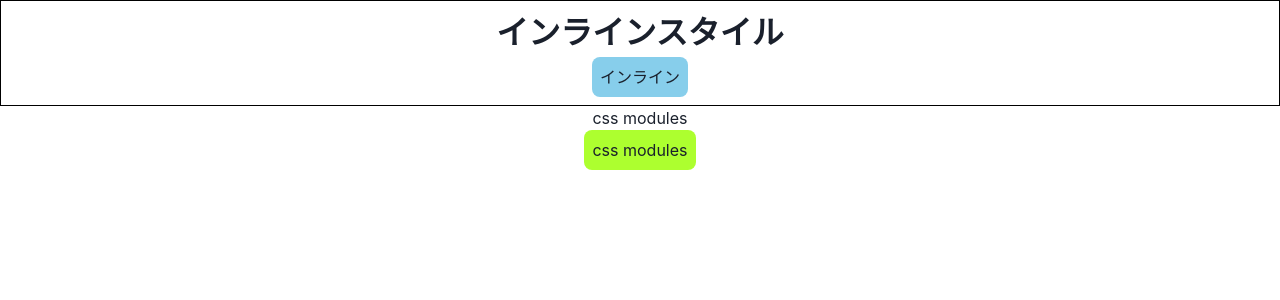
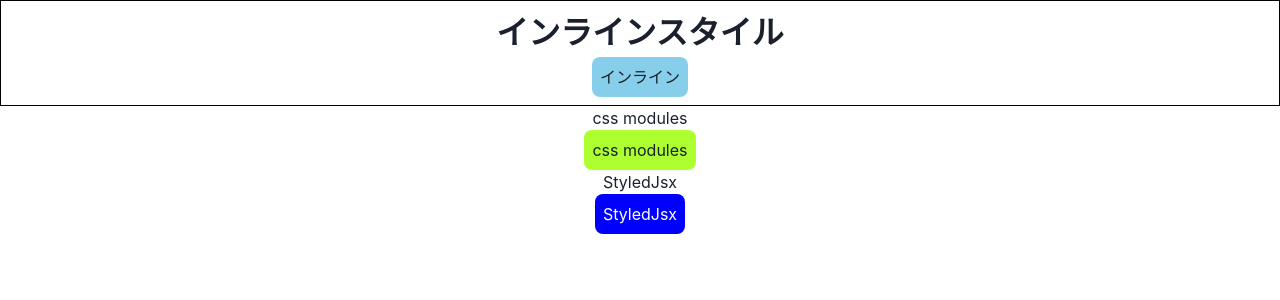
Before and after one commit to keisuke-333/practice, a Next.js app: page / in a window 1280 px wide. Shown: the top 300 px of the page. Built offline with nearby package versions, Linux system fonts and the light colour scheme.

Commit message:
Styled JSX

```diff
--- /dev/null
+++ b/src/components/StyledJsx.tsx
@@ -0,0 +1,27 @@
+export const StyledJsx = () => {
+  return (
+    <>
+      <div className="container">
+        <p className="title">StyledJsx</p>
+        <button className="button">StyledJsx</button>
+      </div>
+      <style jsx>{`
+        .containe {
+          border: solid 1px black;
+          padding: 8px;
+        }
+
+        .title {
+          font-size: 16px;
+        }
+
+        .button {
+          color: white;
+          background: blue;
+          padding: 8px;
+          border-radius: 8px;
+        }
+      `}</style>
+    </>
+  )
+}
--- a/src/pages/index.tsx
+++ b/src/pages/index.tsx
@@ -1,6 +1,7 @@
 import { Box } from '@chakra-ui/react'
 import { CssModules } from '../components/CssModules'
 import { InlineStyle } from '../components/InlineStyle'
+import { StyledJsx } from '../components/StyledJsx'
 
 const Home = () => {
 
@@ -8,6 +9,7 @@ const Home = () => {
     <Box textAlign={'center'}>
       <InlineStyle />
       <CssModules />
+      <StyledJsx />
     </Box>
   )
 }
```
